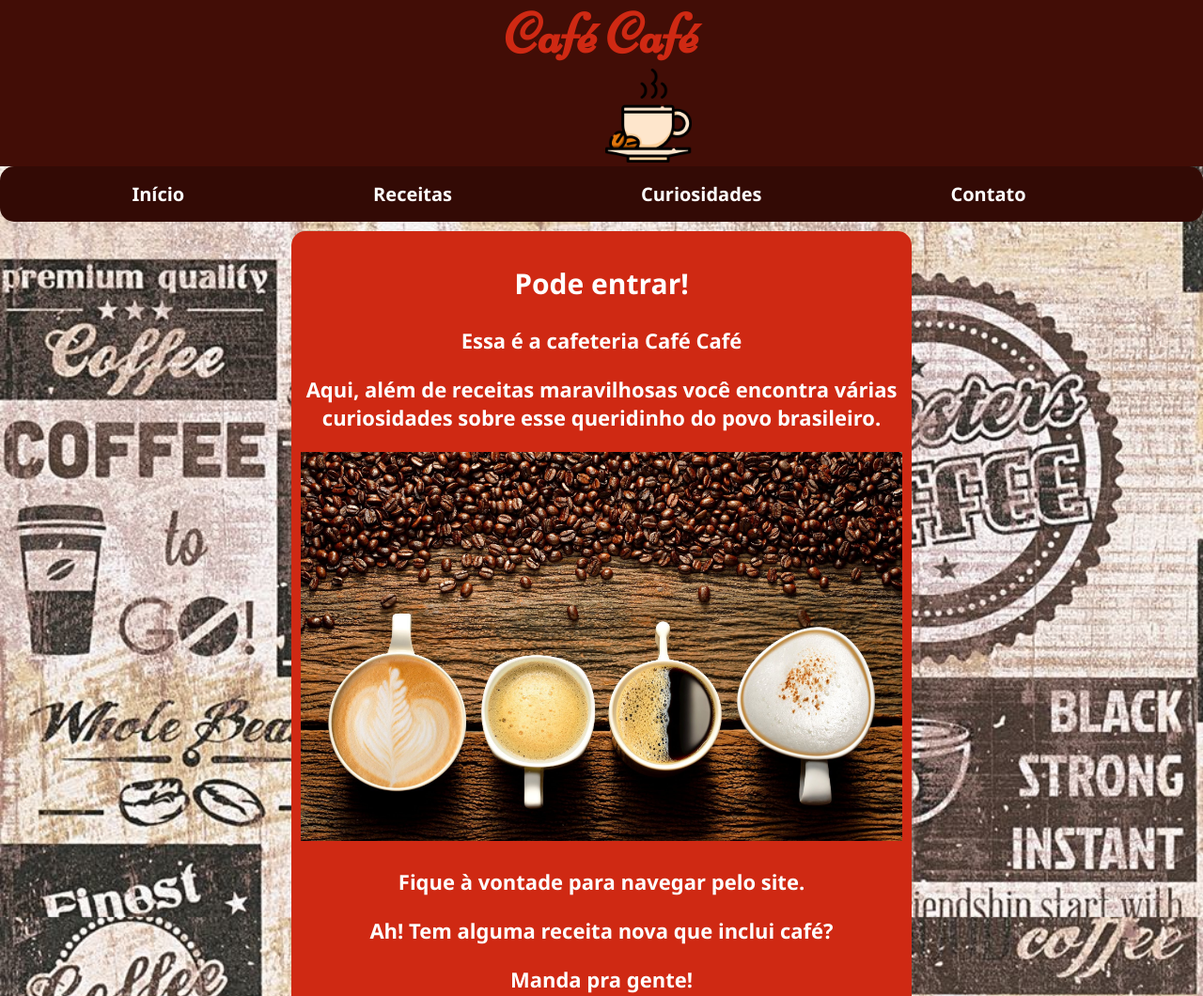
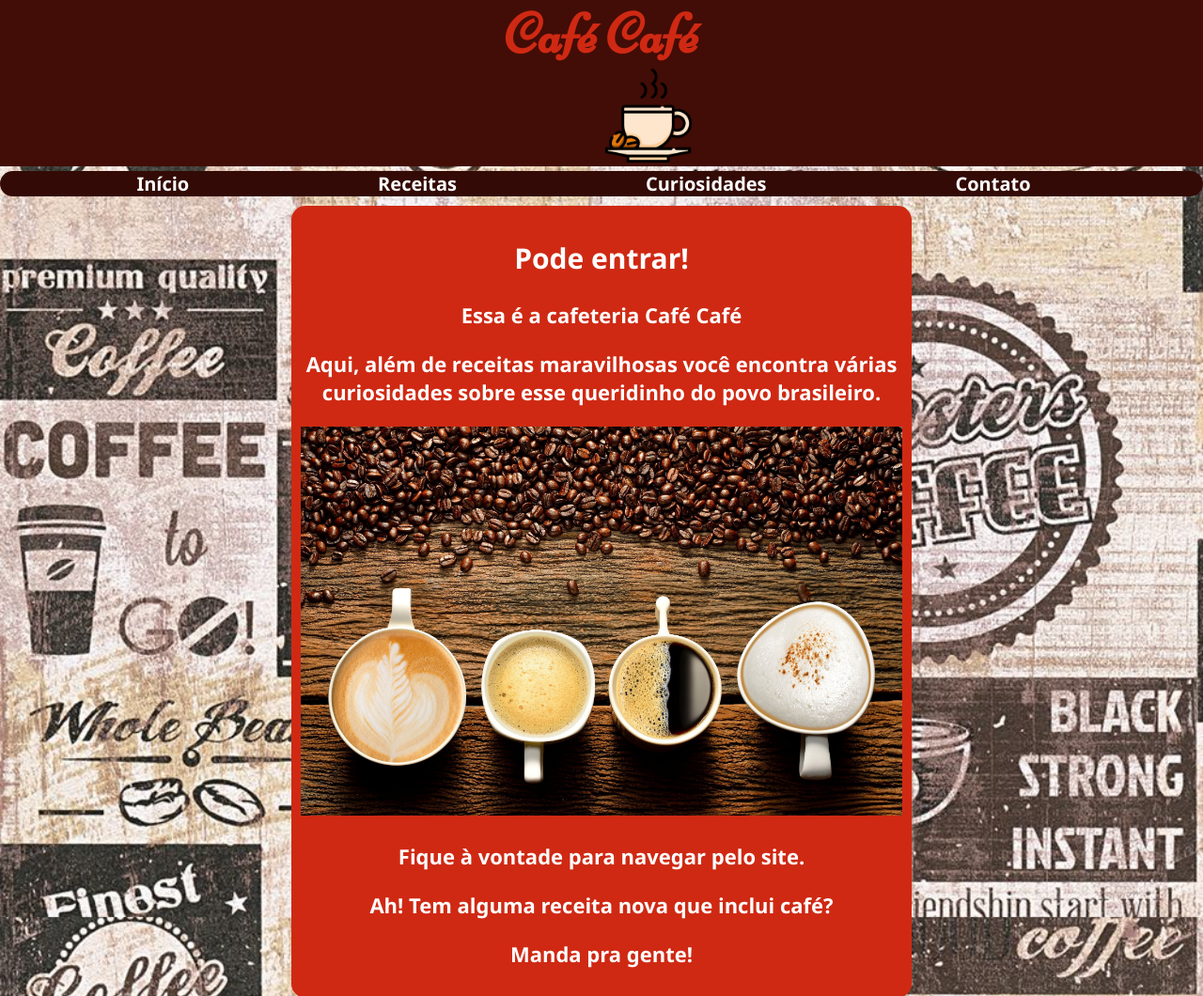
Before and after one commit to samujenkins/Caf-caf-, a plain HTML site: page index.html in a window 1280 px wide. Shown: the top 1060 px of the page at 94% size. Drawn offline with Linux system fonts and the light colour scheme.

Commit message:
css atualizado

```diff
--- a/estilo.css
+++ b/estilo.css
@@ -43,7 +43,8 @@ margin-bottom: 10px;
 .index{
     width: 90%;
     text-align: center;
-    display: inline-flex;
+    display: flex;
+    margin: 5px;
     justify-content: space-around;
 }
 .inicio{
```
